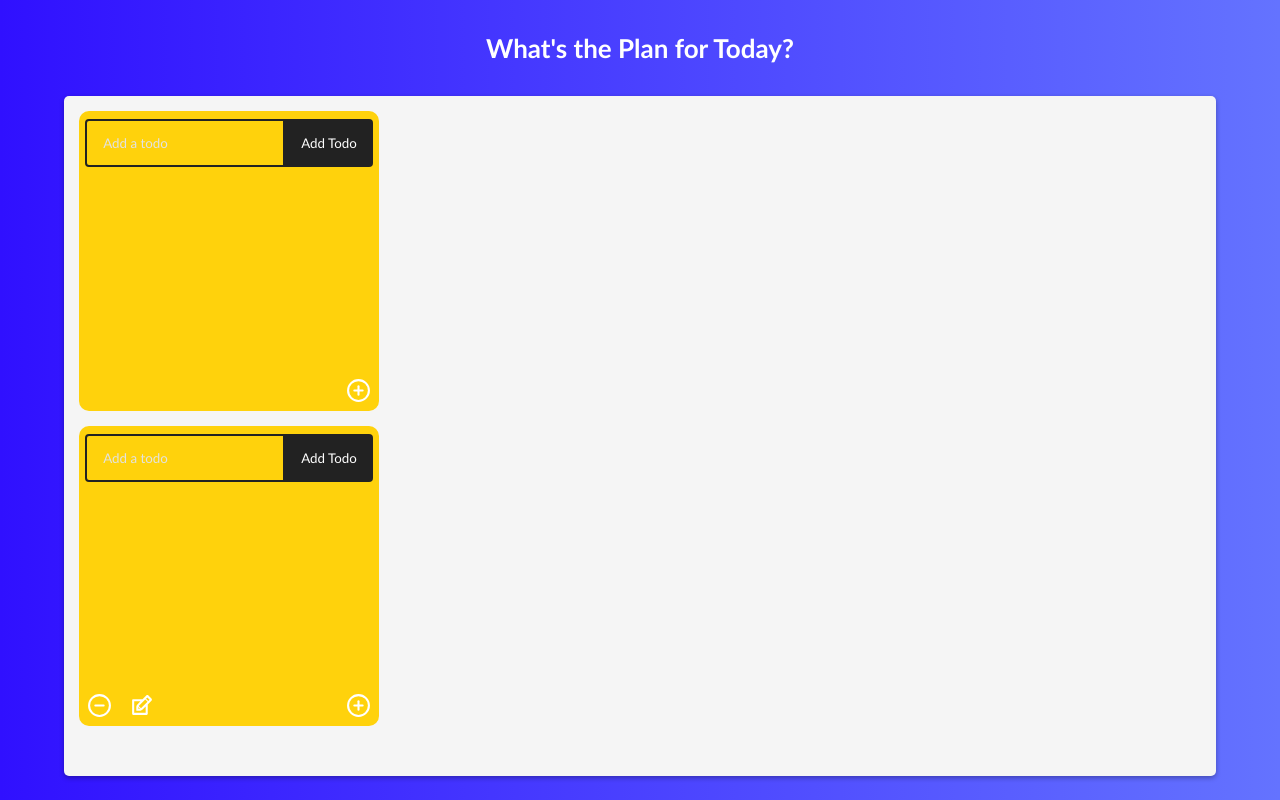
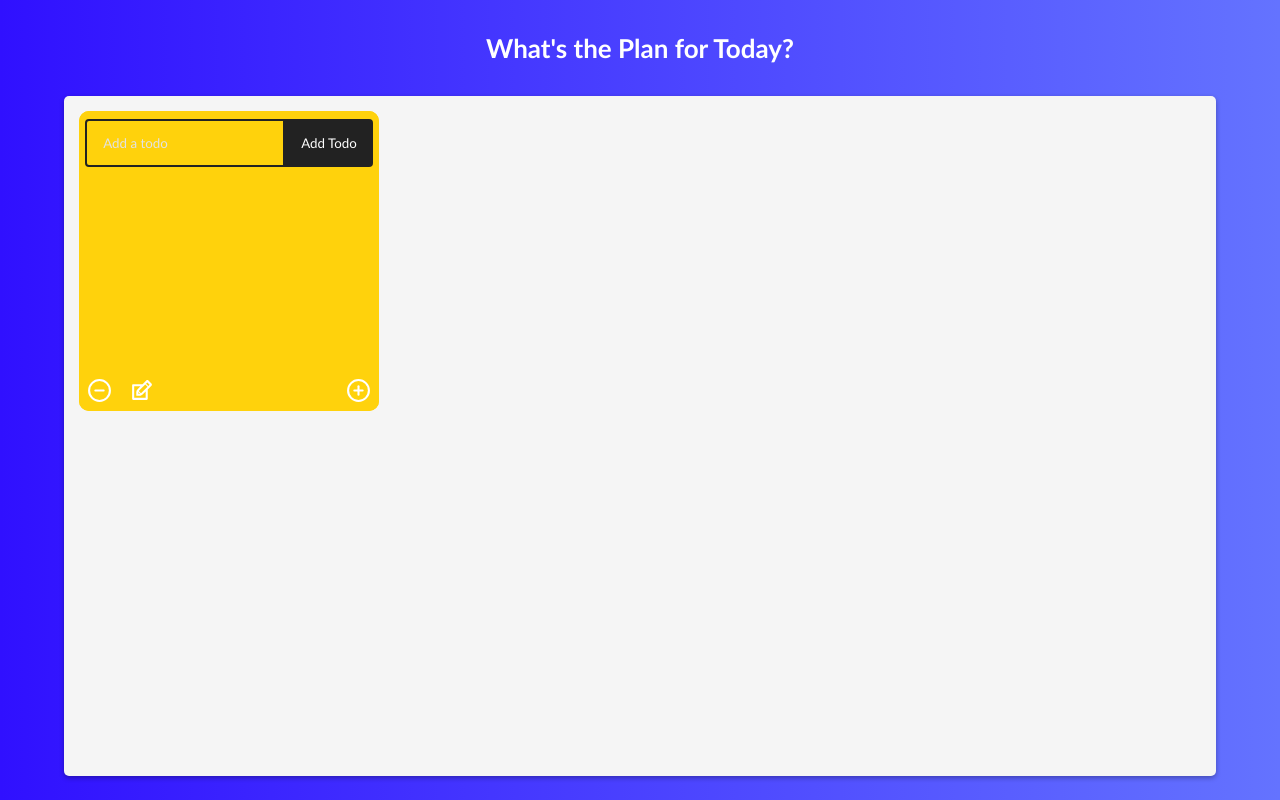
Before and after one commit to JISU-Y/react-app-post-it, a React (Create React App) app: page / in a window 1280 px wide. Both pictures are taken after a click on the icon 358 px from the left and 390 px from the top of the page. Built offline with nearby package versions, Linux system fonts and the light colour scheme.

Commit message:
add edit block

```diff
--- a/package.json
+++ b/package.json
@@ -6,7 +6,10 @@
     "@testing-library/jest-dom": "^5.14.1",
     "@testing-library/react": "^11.2.7",
     "@testing-library/user-event": "^12.8.3",
+    "immutability-helper": "^3.1.1",
     "react": "^17.0.2",
+    "react-dnd": "^14.0.3",
+    "react-dnd-html5-backend": "^14.0.1",
     "react-dom": "^17.0.2",
     "react-icons": "^4.2.0",
     "react-scripts": "4.0.3",
--- a/src/App.js
+++ b/src/App.js
@@ -1,14 +1,12 @@
-import React, { useState, useEffect, useCallback, useRef } from "react";
 import TodoBoard from "./components/TodoBoard";
 
 function App() {
-  const board = useRef();
-
   return (
     <div className="container">
       <h1 className="title">What's the Plan for Today?</h1>
-      <div className="todo-board">
-        <TodoBoard ref={board} />
+      <div>
+        {/*  className="todo-board" */}
+        <TodoBoard />
       </div>
     </div>
   );
--- a/src/components/TodoBoard.js
+++ b/src/components/TodoBoard.js
@@ -1,4 +1,4 @@
-import React, { useState, useEffect, useCallback } from "react";
+import React, { useState, useEffect, useCallback, useRef } from "react";
 import { FiBox } from "react-icons/fi";
 import TodoList from "./TodoList";
 
@@ -51,36 +51,34 @@ const TodoBoard = () => {
     setTodoLists(removedPost);
   };
 
-  // // Drag and Drop 구현
+  // Drag and Drop 구현
+  const postBoard = useRef(null);
+
+  const [position, setPosition] = useState({ x: 0, y: 0 });
   // let posX = 0;
   // let posY = 0;
 
-  // const dragStartHandler = (e) => {
-  //   posX = e.clientX;
-  //   posY = e.clientY;
-  // };
+  let originalX = 0;
+  let originalY = 0;
 
-  // const dragHandler = (e) => {
-  //   e.target.style.left = `${e.target.offsetLeft + e.clientX - posX}px`;
-  //   e.target.style.top = `${e.target.offsetTop + e.clientY - posY}px`;
-  //   posY = e.clientY;
-  //   posX = e.clientX;
-  // };
+  const dragStartHandler = (e) => {
+    console.log("working");
+    // 드래그 시 반투명 이미지 추가
+    const img = new Image();
+    e.dataTransfer.setDragImage(img, 0, 0);
 
-  // const dragEndHandler = (e) => {
-  //   setTargets((targets) => {
-  //     const newTargets = [...targets];
-  //     newTargets.push({
-  //       id: parseInt(e.timeStamp),
-  //       top: e.target.offsetTop + e.clientY - posY,
-  //       left: e.target.offsetLeft + e.clientX - posX,
-  //     });
-  //     return newTargets;
-  //   });
-  // };
+    // 이동시킬 때 필요한 좌표
+    setPosition({ x: e.clientX, y: e.clientY });
+    // posX = e.clientX;
+    // posY = e.clientY;
+
+    // 초기 위치 값 (잘못된 위치에 놓았을 때 다시 원래 위치로 돌아갈 수 있도록)
+    originalX = e.target.offsetLeft;
+    originalY = e.target.offsetTop;
+  };
 
   return (
-    <>
+    <div className="todo-board" ref={postBoard} onDragStart={dragStartHandler}>
       {todoLists.map((todoList, index) => {
         return (
           <TodoList
@@ -93,7 +91,7 @@ const TodoBoard = () => {
           />
         );
       })}
-    </>
+    </div>
   );
 };
 
--- a/src/components/TodoList.js
+++ b/src/components/TodoList.js
@@ -75,12 +75,18 @@ const TodoList = ({
   const handleEditPost = () => {
     setIsEdit(true);
 
+    // editing unblock
+    editBlock.current.style.display = "none";
+
     setTodos(todoList.todos);
   };
 
   const handleEditDone = () => {
     setIsEdit(false);
     editPostit(todoList.id, todos);
+    // Edit 상태일 때만 작업할 수 있도록(input 넣기, update하기, todo 삭제하기 등등)
+    // editing block
+    editBlock.current.style.display = "flex";
     setTodos([]); // edit done 하고 add post 하면 todos 그대로 복사해가므로 초기화
   };
 
@@ -103,6 +109,13 @@ const TodoList = ({
     },
     [setAnchorPoint, setShow]
   );
+
+  useEffect(() => {
+    if (todoList.id === 0) {
+      // editing unblock
+      editBlock.current.style.display = "none";
+    }
+  }, [todoList]);
 
   const handleClick = useCallback(() => (show ? setShow(false) : null), [show]);
 
@@ -137,8 +150,12 @@ const TodoList = ({
     setShow(false);
   };
 
+  const editBlock = useRef(null);
+
   return (
     <div className="todo-app" ref={todoAppRef}>
+      {/* Editing -> Edit cover */}
+      <div className="edit-block" ref={editBlock}></div>
       <TodoForm onSubmit={addTodo} />
       <Todo
         // postit이 motherpost일때만 받아적을 수 있도록 todos 해놓고,
@@ -159,7 +176,9 @@ const TodoList = ({
       {todoList.id !== 0 && (
         <TiEdit className="edit-icon postit" onClick={handleEditPost} />
       )}
-      {isEdit && <MdDone className="done-icon" onClick={handleEditDone} />}
+      {todoList.id !== 0 && isEdit && (
+        <MdDone className="done-icon" onClick={handleEditDone} />
+      )}
       {show ? (
         <ul
           className="menu"
--- a/src/index.css
+++ b/src/index.css
@@ -32,9 +32,9 @@ body {
   height: 85vh;
   border-radius: 5px;
   box-shadow: 0 2px 5px rgba(0, 0, 0, 0.3);
-  /* display: flex;
+  display: flex;
   flex-wrap: wrap;
-  position: relative; */
+  position: relative;
   /* overflow 안에 element 밖으로 나가도 됨 */
 }
 
@@ -51,7 +51,7 @@ body {
   margin: 15px;
   border-radius: 10px;
   padding-bottom: 32px;
-  position: relative;
+  position: absolute;
 }
 
 .todo-app:hover {
@@ -64,6 +64,20 @@ body {
 분홍색 fa0087
 노란색 ffd20c
 */
+
+/* editing block */
+.edit-block {
+  display: flex;
+  flex-direction: column;
+  justify-content: start;
+  width: 100%;
+  min-height: 100%;
+  background: transparent;
+  text-align: center;
+  border-radius: 10px;
+  padding-bottom: 32px;
+  position: absolute;
+}
 
 .plus-icon {
   position: absolute;
--- a/src/index.js
+++ b/src/index.js
@@ -2,6 +2,9 @@ import React from "react";
 import ReactDOM from "react-dom";
 import "./index.css";
 import App from "./App";
+
+// import { DndProvider } from "react-dnd";
+// import { HTML5Backend } from "react-dnd-html5-backend";
 
 ReactDOM.render(
   <React.StrictMode>
```
Also changed, not shown: src/dragHandler.js (added, +68 -0 lines), 1 other file (tests, documents, lock files or other folders).
